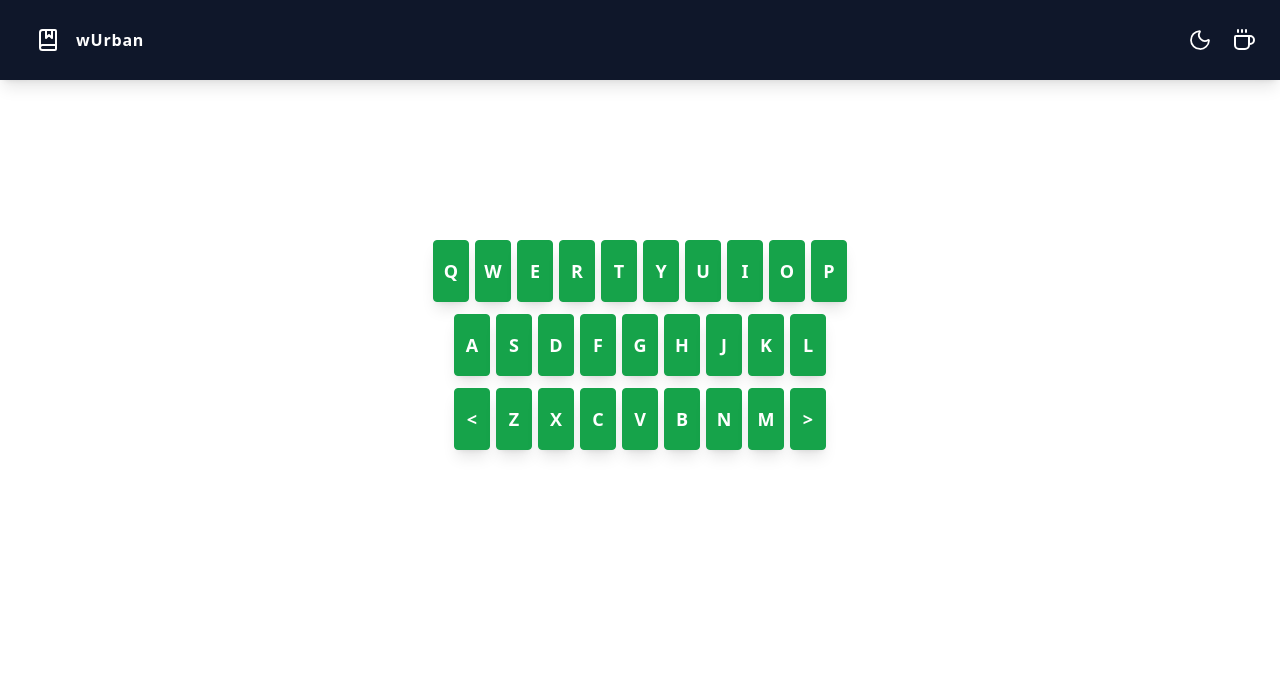
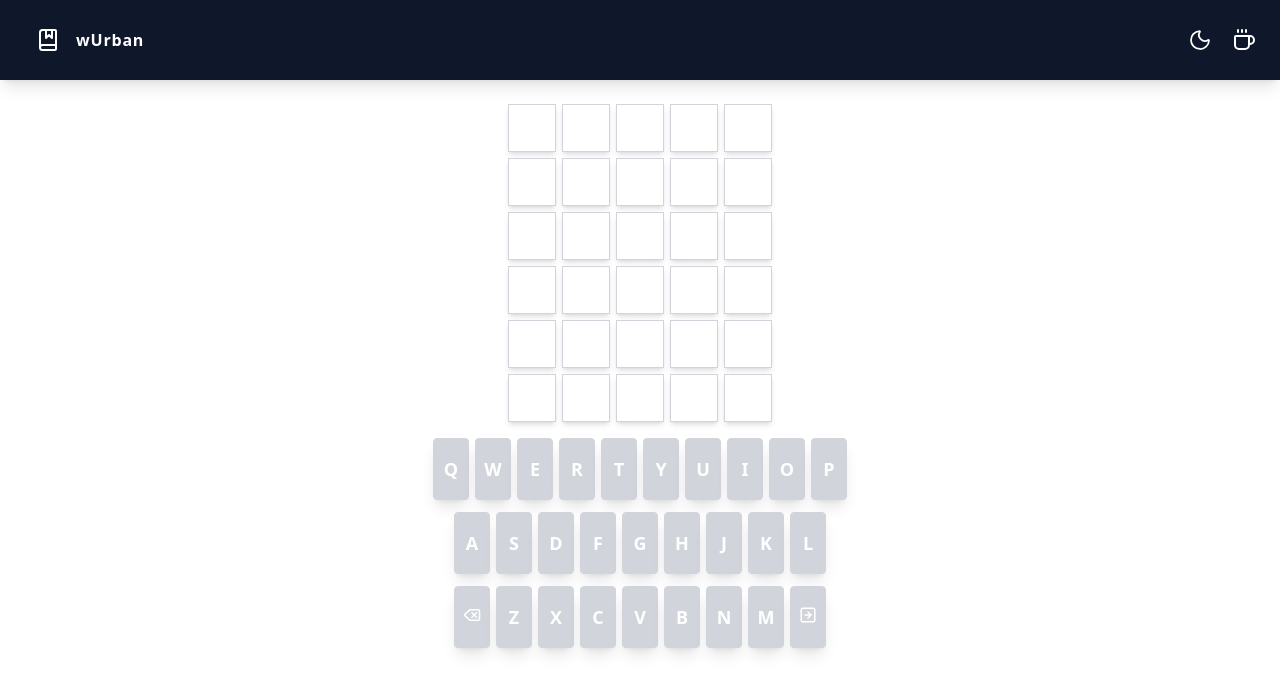
Before and after one commit to jackcollins434/wurban, a SvelteKit app: page / in a window 1280 px wide. Shown: the top 694 px of the page. Built offline with nearby package versions, Linux system fonts and the light colour scheme.

Commit message:
Add box for showing words that are being typed and ones that are submitted, and start sorting out game state

```diff
--- /dev/null
+++ b/src/lib/Box.svelte
@@ -0,0 +1,25 @@
+<script lang="ts">
+  import { cva, type VariantProps } from "class-variance-authority";
+  import type { HTMLAttributes } from "svelte/elements";
+
+  const box = cva(
+    "h-12 w-12 relative p-2 flex justify-center text-3xl font-bold border shadow-md text-center",
+    {
+      variants: {
+        intent: {
+          unused: "border-gray-300",
+        },
+      },
+    }
+  );
+
+  interface $$Props
+    extends HTMLAttributes<HTMLDivElement>,
+      VariantProps<typeof box> {}
+
+  export let intent: $$Props["intent"] = "unused";
+</script>
+
+<div {...$$props} class={box({ intent, class: $$props.class })}>
+  <slot />
+</div>
--- a/src/lib/Character.svelte
+++ b/src/lib/Character.svelte
@@ -1,13 +1,13 @@
 <script lang="ts">
   import { cva, type VariantProps } from "class-variance-authority";
-  import type { HTMLAttributes } from "svelte/elements";
+  import type { HTMLAttributes, HTMLButtonAttributes } from "svelte/elements";
 
   const character = cva(
-    "shadow-lg flex justify-center border text-white px-2 py-4 sm:w-8 md:w-9 text-lg rounded-sm font-bold relative cursor-pointer",
+    "shadow-lg flex justify-center border text-white px-2 py-4 w-8 md:w-9 text-lg rounded-sm font-bold relative cursor-pointer",
     {
       variants: {
         intent: {
-          unused: "border-gray-500 bg-gray-500",
+          unused: "border-gray-300 bg-gray-300 text-black",
           correct: "border-green-600 bg-green-600",
           incorrect: "border-gray-800 bg-gray-800",
           wrongPosition: "border-yellow-500 bg-yellow-500",
@@ -17,12 +17,16 @@
   );
 
   interface $$Props
-    extends HTMLAttributes<HTMLDivElement>,
+    extends HTMLButtonAttributes,
       VariantProps<typeof character> {}
 
   export let intent: $$Props["intent"] = "unused";
 </script>
 
-<div {...$$props} class={character({ intent, class: $$props.class })}>
+<button
+  {...$$props}
+  class={character({ intent, class: $$props.class })}
+  on:click
+>
   <slot />
-</div>
+</button>
--- a/src/routes/+page.svelte
+++ b/src/routes/+page.svelte
@@ -1,20 +1,71 @@
 <script lang="ts">
+  import Box from "$lib/Box.svelte";
   import Character from "$lib/Character.svelte";
   import Navbar from "$lib/Nav/Navbar.svelte";
+  import { ArrowRightSquare, Delete } from "lucide-svelte";
 
   const characters = {
     letterRows: ["qwertyuiop", "asdfghjkl", "<zxcvbnm>"],
   };
+
+  const word = "tears";
+
+  let wordRange = [...Array(6).keys()];
+  let letterRange = [...Array(5).keys()];
+
+  let currentUserWord: Array<string> = [];
+  let wordPosition = 0;
+
+  let submittedWords: Array<Array<string>> = [];
+
+  function handleCharacterEntry(letter: string) {
+    if (currentUserWord.length >= word.length) {
+      return;
+    }
+
+    currentUserWord = [...currentUserWord, letter.toUpperCase()];
+  }
+
+  function submitWord() {
+    submittedWords = [...submittedWords, currentUserWord];
+    wordPosition++;
+
+    currentUserWord = [];
+  }
 </script>
 
 <Navbar />
 
-<div class="grid grid-cols-1 mt-40 place-items-center gap-3">
-  {#each characters["letterRows"] as letterRow}
-    <div class="flex gap-1.5 row-">
-      {#each letterRow as letter}
-        <Character intent="correct">{letter.toUpperCase()}</Character>
+<div class="grid grid-cols-1 gap-1.5 mt-6 place-items-center">
+  {#each wordRange as wordRangePosition}
+    <div class="flex gap-1.5">
+      {#each letterRange as letterPosition}
+        {#if submittedWords[wordRangePosition]}
+          <Box>{submittedWords[wordRangePosition][letterPosition]}</Box>
+        {:else if wordRangePosition === wordPosition && currentUserWord[letterPosition] !== undefined}
+          <Box>{currentUserWord[letterPosition]}</Box>
+        {:else}
+          <Box />
+        {/if}
       {/each}
     </div>
   {/each}
 </div>
+
+<div class="grid grid-cols-1 gap-3 mt-4 place-items-center">
+  {#each characters["letterRows"] as letterRow}
+    <div class="flex gap-1.5">
+      {#each letterRow as letter}
+        {#if letter === ">"}
+          <Character on:click={submitWord}><ArrowRightSquare /></Character>
+        {:else if letter === "<"}
+          <Character><Delete /></Character>
+        {:else}
+          <Character on:click={() => handleCharacterEntry(letter)}
+            >{letter.toUpperCase()}</Character
+          >
+        {/if}
+      {/each}
+    </div>
+  {/each}
+</div>
```
